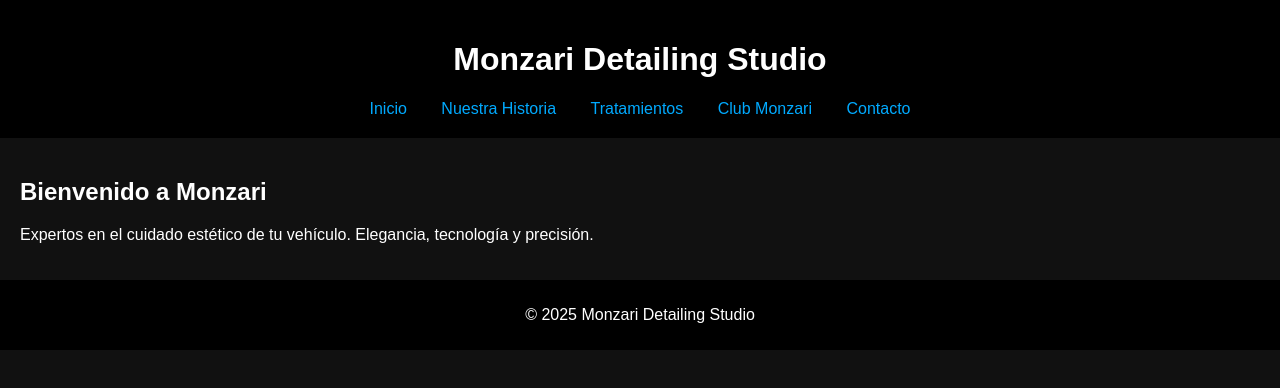
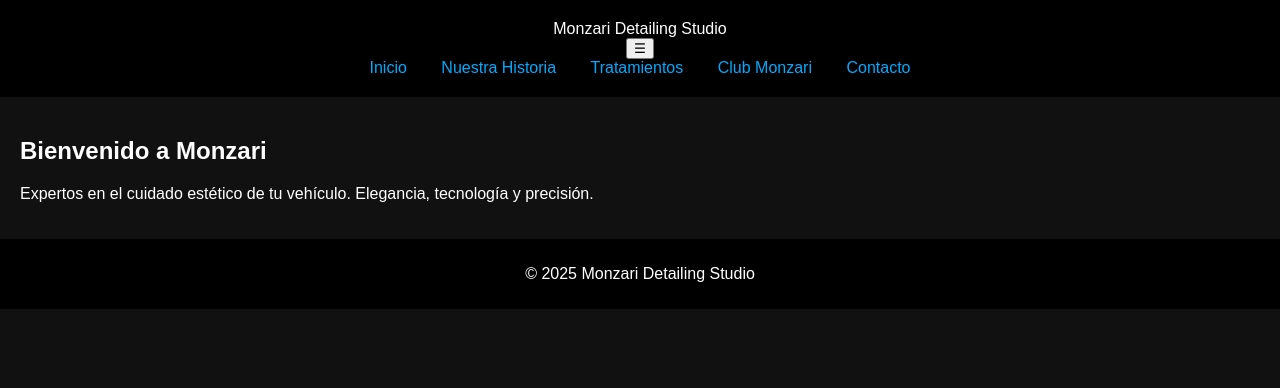
Before and after one commit to monzaridetailingstudio/monzari, a plain HTML site: page index.html in a window 1280 px wide. Drawn offline with Linux system fonts and the light colour scheme.

Commit message:
Update index.html

```diff
--- a/index.html
+++ b/index.html
@@ -8,8 +8,9 @@
 </head>
 <body>
   <header>
-    <h1>Monzari Detailing Studio</h1>
-    <nav>
+    <div class="logo">Monzari Detailing Studio</div>
+    <button class="menu-toggle" id="menu-toggle">&#9776;</button>
+    <nav id="navbar">
       <a href="index.html">Inicio</a>
       <a href="historia.html">Nuestra Historia</a>
       <a href="tratamientos.html">Tratamientos</a>
@@ -24,5 +25,12 @@
   <footer>
     <p>© 2025 Monzari Detailing Studio</p>
   </footer>
+
+  <script>
+    // Script para activar/desactivar el menú en móviles
+    document.getElementById('menu-toggle').addEventListener('click', function () {
+      document.getElementById('navbar').classList.toggle('active');
+    });
+  </script>
 </body>
 </html>
```
